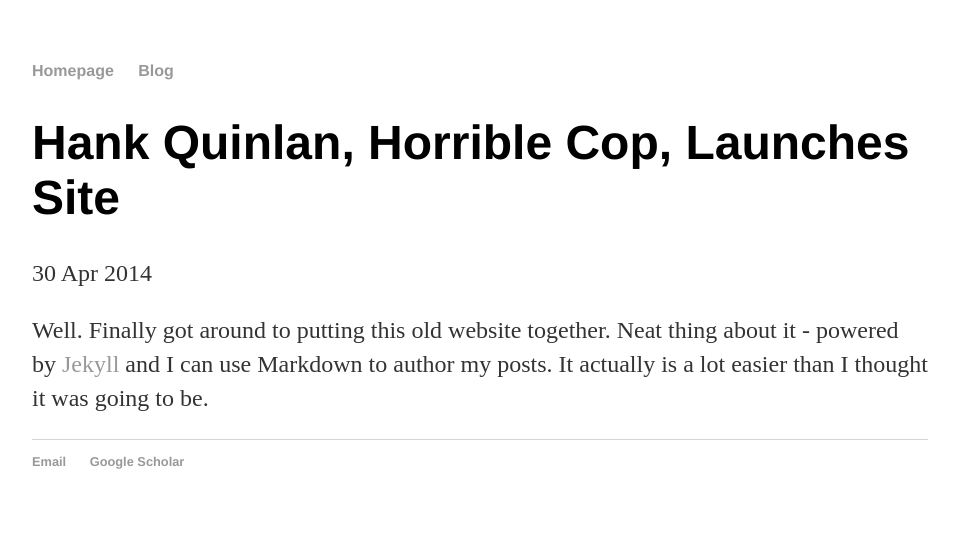
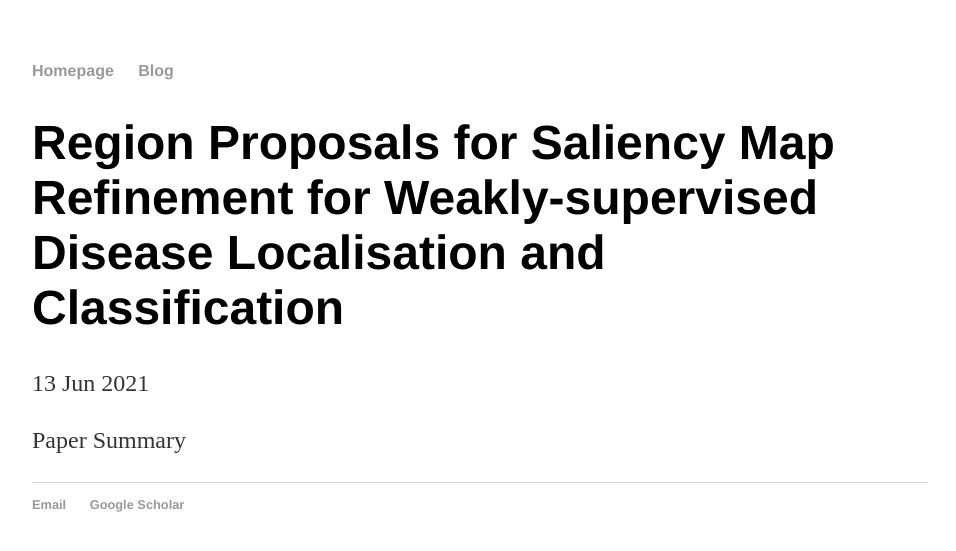
Before and after one commit to Ajay1994/ajay1994.github.io, a Jekyll site: the page built from _posts/2014-04-30-hank-quinlan-site-launched.md, in a window 1280 px wide. Shown: the top 551 px of the page, without its empty margins (160-1116 px from the left). Built offline with Jekyll 4.4.1, drawn with Linux system fonts in a browser that asks for light colours.

Commit message:
Update 2014-04-30-hank-quinlan-site-launched.md

```diff
--- a/_posts/2014-04-30-hank-quinlan-site-launched.md
+++ b/_posts/2014-04-30-hank-quinlan-site-launched.md
@@ -1,7 +1,7 @@
 ---
 layout: post
-title: "Hank Quinlan, Horrible Cop, Launches Site"
-date: 2014-04-30
+title: "Region Proposals for Saliency Map Refinement for Weakly-supervised Disease Localisation and Classification"
+date: 2021-06-13
 ---
 
-Well. Finally got around to putting this old website together. Neat thing about it - powered by [Jekyll](http://jekyllrb.com) and I can use Markdown to author my posts. It actually is a lot easier than I thought it was going to be.
+Paper Summary
```
